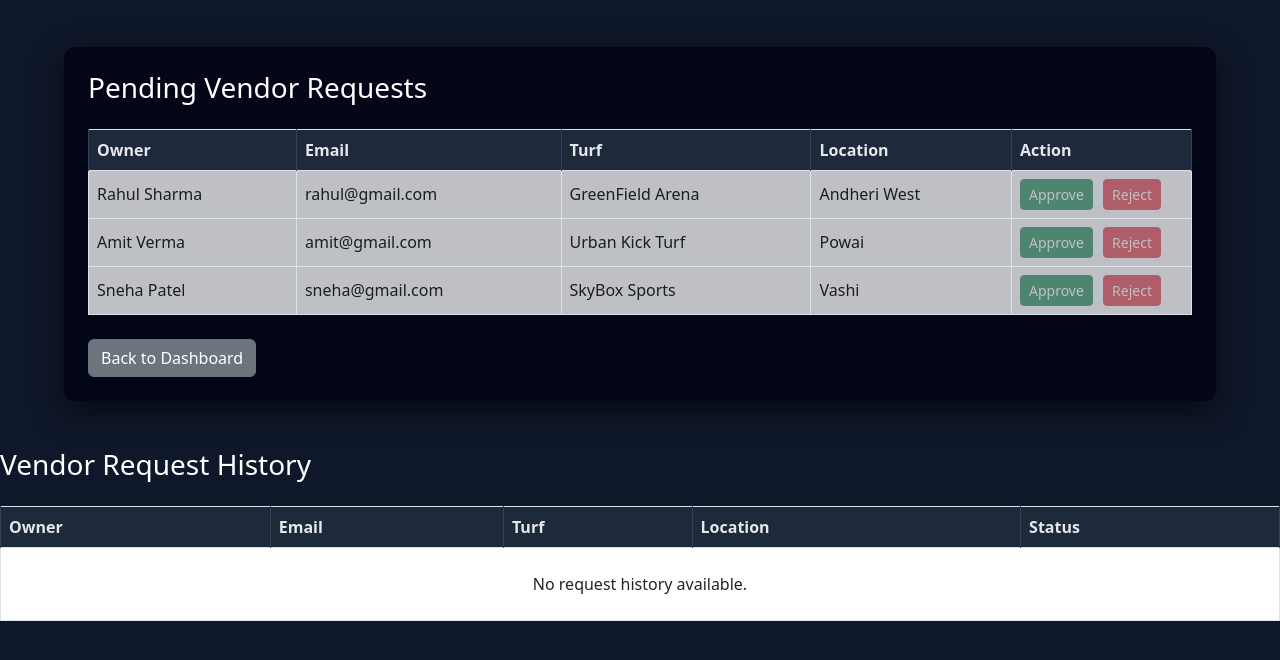
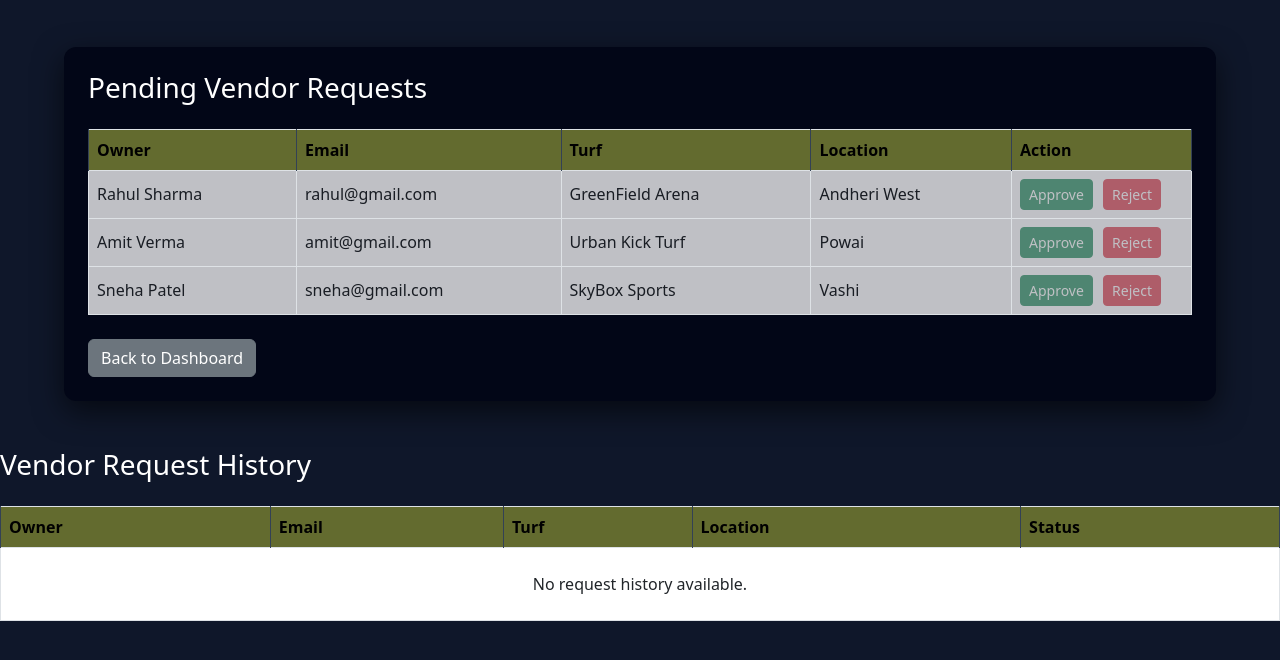
Before and after one commit to SportsSync/Sports_Sync, a PHP site: page /admin/vendor_requests.php in a window 1280 px wide. Shown: the top 660 px of the page. Run offline with PHP 8.4, Linux system fonts and the light colour scheme; data that the repository does not hold is empty.

Commit message:
minor changes

```diff
--- a/admin/vendor_requests.php
+++ b/admin/vendor_requests.php
@@ -59,10 +59,7 @@ $hasHistory = mysqli_num_rows($historyResult) > 0;
 <head>
 <title>Vendor Requests</title>
 
-<!-- Tailwind (layout + spacing only) -->
 <script src="https://cdn.jsdelivr.net/npm/@tailwindcss/browser@4"></script>
-
-<!-- Bootstrap (table + buttons) -->
 <link href="https://cdn.jsdelivr.net/npm/bootstrap@5.3.0/dist/css/bootstrap.min.css" rel="stylesheet">
 
 <style>
@@ -79,14 +76,14 @@ body {
 }
 
 .table thead th {
-    background-color: #1e293b;
-    color: #e5e7eb;
+    background-color: #636B2F;
+    color: #000000;
     border-color: #334155;
 }
 
 .table tbody tr {
-    background-color: #020617;
-    color: #cbd5f5;
+    background-color: #000000;
+    color: #ffffff;
 }
 
 .action-btns a,
@@ -95,7 +92,7 @@ body {
 }
 
 .status-approved {
-    background-color: #16a34a;
+    background-color: #07a340;
     color: white;
     padding: 4px 10px;
     border-radius: 999px;
@@ -103,7 +100,7 @@ body {
 }
 
 .status-rejected {
-    background-color: #dc2626;
+    background-color: #e01313;
     color: white;
     padding: 4px 10px;
     border-radius: 999px;
@@ -207,7 +204,6 @@ body {
 
     </div>
 </div>
-
 <!-- ================= HISTORY TABLE ================= -->
 <h3 class="text-xl font-semibold text-white mt-10 mb-4">
     Vendor Request History
```
